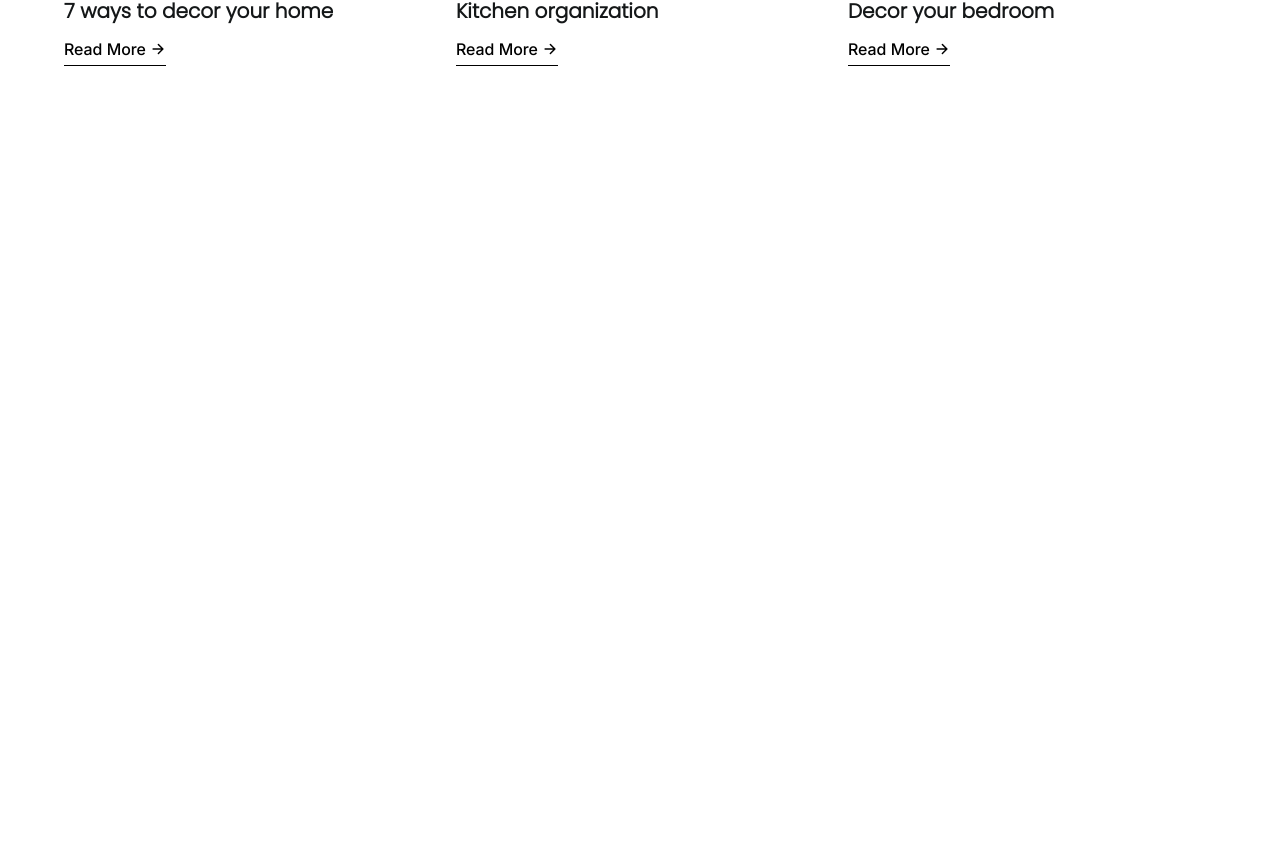
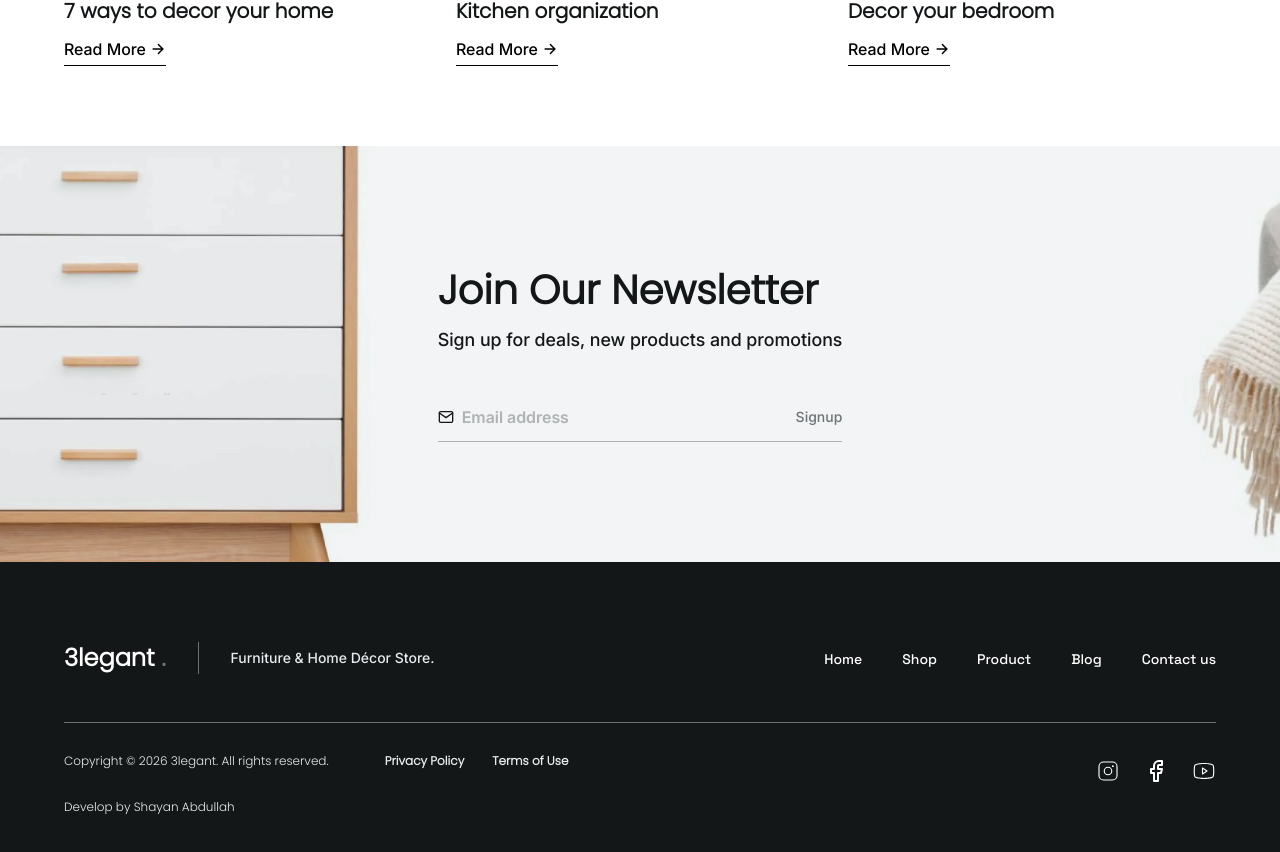
Before and after one commit to shayanabdullah/3legant.-shop, a React (Vite) app: page / in a window 1280 px wide. Shown: the part 3630-4482 px from the top of the page. Before the commit the page ends 3776 px from the top, so only its background shows below. Built offline with nearby package versions, Linux system fonts and the light colour scheme.

Commit message:
made newsletter and footer

```diff
--- /dev/null
+++ b/src/components/common/Footer.jsx
@@ -0,0 +1,134 @@
+import React from 'react'
+import Container from '../layouts/Container'
+import { motion } from 'motion/react';
+import { textVariant } from '../../utils/animations';
+import { NavLink } from 'react-router';
+import { PiInstagramLogoLight, PiYoutubeLogoLight } from 'react-icons/pi';
+import { LuFacebook } from 'react-icons/lu';
+
+const Footer = () => {
+  const footerlinks = [
+    { navlink: "Home", href: "/" },
+    { navlink: "Shop", href: "/shop" },
+    { navlink: "Product", href: "/product" },
+    { navlink: "Blog", href: "/blog" },
+    { navlink: "Contact us", href: "/contact" },
+  ];
+
+  return (
+    <footer className='py-12 md:pt-20 md:pb-8 bg-neutral-7 px-6 md:px-0'>
+      <Container>
+        <div className="main flex flex-col gap-y-12 justify-between">
+          <div className="grid grid-cols-1 md:grid-cols-2 justify-between">
+
+            <div className="flex flex-col md:flex-row gap-x-8 items-center">
+              <div className="logo pr-8 border-r border-neutral-4 h-fit w-fit">
+                <motion.h2
+                  variants={textVariant(0.1)}
+                  initial="hidden"
+                  whileInView="show"
+                  viewport={{ once: true }}
+                  className="font-poppins font-semibold text-2xl text-neutral-1"
+                >
+                  3legant <span className="text-neutral-4">.</span>
+                </motion.h2>
+              </div>
+              <motion.div
+                variants={textVariant(0.2)}
+                initial="hidden"
+                whileInView="show"
+                viewport={{ once: true }}
+              >
+                <p className='font-inter font-medium text-sm text-neutral-3'>Furniture & Home Décor Store.</p>
+              </motion.div>
+            </div>
+
+            {/* Footer links */}
+            <div className="flex flex-col md:flex-row items-center gap-x-10 justify-end">
+              {footerlinks.map((nav, index) => (
+                <motion.span
+                  key={index}
+                  variants={textVariant(0.2 + index * 0.1)}
+                  initial="hidden"
+                  whileInView="show"
+                  viewport={{ once: true }}
+                >
+                  <NavLink
+                    to={nav.href}
+                    className="font-space-grotesk font-medium text-sm text-neutral-1 hover:text-neutral-2! hover:underline transition-colors duration-200"
+                  >
+                    {nav.navlink}
+                  </NavLink>
+                </motion.span>
+              ))}
+            </div>
+
+          </div>
+
+          <div className="py-4 border-t-[0.5px] border-neutral-4">
+            <div className="size-full flex flex-col md:flex-row items-center justify-between">
+
+              <div className="flex items-center flex-col md:flex-row gap-x-7 gap-y-7">
+                <motion.p
+                  variants={textVariant(0.2)}
+                  initial="hidden"
+                  whileInView="show"
+                  viewport={{ once: true }}
+                  className='font-poppins font-medium text-xs text-neutral-3'
+                >
+                  Copyright © 2026 3legant. All rights reserved.
+                </motion.p>
+                <motion.p
+                  variants={textVariant(0.3)}
+                  initial="hidden"
+                  whileInView="show"
+                  viewport={{ once: true }}
+                  className='font-poppins font-bold text-xs text-neutral-3 ml-7'
+                >
+                  Privacy Policy
+                </motion.p>
+                <motion.p
+                  variants={textVariant(0.4)}
+                  initial="hidden"
+                  whileInView="show"
+                  viewport={{ once: true }}
+                  className='font-poppins font-bold text-xs text-neutral-3'
+                >
+                  Terms of Use
+                </motion.p>
+              </div>
+
+              <motion.div
+                variants={textVariant(0.5)}
+                initial="hidden"
+                whileInView="show"
+                viewport={{ once: true }}
+                className="flex items-center gap-x-6 text-neutral-1 text-2xl mt-5"
+              >
+                <PiInstagramLogoLight />
+                <a href="https://www.facebook.com/profile.php?id=61580061792886">
+                  <LuFacebook />
+                </a>
+                <PiYoutubeLogoLight />
+              </motion.div>
+
+            </div>
+
+            <motion.p
+              variants={textVariant(0.6)}
+              initial="hidden"
+              whileInView="show"
+              viewport={{ once: true }}
+              className='font-poppins font-medium text-xs text-neutral-3 mt-4'
+            >
+              Develop by Shayan Abdullah
+            </motion.p>
+          </div>
+
+        </div>
+      </Container>
+    </footer>
+  )
+}
+
+export default Footer
--- /dev/null
+++ b/src/components/common/NewsLetter.jsx
@@ -0,0 +1,65 @@
+import React from "react";
+import Container from "../layouts/Container";
+import { motion } from "motion/react";
+import { FiMail } from "react-icons/fi";
+import { fadeIn, textVariant } from "../../utils/animations";
+
+const NewsLetter = () => {
+  return (
+    <motion.section
+      variants={fadeIn("up", 0.1)}
+      initial="hidden"
+      whileInView={"show"}
+      viewport={{ once: true }}
+      className="news py-30 relative px-8 md:px-0"
+    >
+      <div className="overlay absolute top-0 inset-0 bg-neutral-5/50 z-10 lg:hidden backdrop-blur-[1px]"></div>
+      <Container>
+        <div className="relative z-20 lg:ml-35 xl:ml-0!">
+          <div className="size-full flex flex-col justify-center items-center">
+            <div className="">
+              <div className="header pb-10">
+                <motion.h2
+                  variants={textVariant(0.2)}
+                  initial="hidden"
+                  whileInView={"show"}
+                  className="font-poppins font-semibold text-3xl md:text-[40px] text-neutral-1 lg:text-neutral-7 pb-3"
+                >
+                  Join Our Newsletter
+                </motion.h2>
+                <motion.p
+                  variants={textVariant(0.3)}
+                  initial="hidden"
+                  whileInView={"show"}
+                  className="font-inter font-medium text-[18px] text-neutral-1 lg:text-neutral-7"
+                >
+                  Sign up for deals, new products and promotions
+                </motion.p>
+              </div>
+              <motion.div
+                variants={textVariant(0.4)}
+                initial="hidden"
+                whileInView={"show"}
+                className="input relative w-full z-30"
+              >
+                <input
+                  type="email"
+                  placeholder="Email address"
+                  className="py-3 outline-0 border-b border-neutral-1 lg:border-neutral-4/50 w-full font-inter font-semibold text-base text-neutral-1 lg:text-neutral-4 pl-6"
+                />
+                <i className="absolute top-1/2 left-0 -translate-y-1/2 text-neutral-1 lg:text-neutral-7">
+                  <FiMail />
+                </i>
+                <button className="font-inter font-medium text-sm cursor-pointer text-neutral-1 lg:text-neutral-4 absolute top-1/2 right-0 -translate-y-1/2 hover:underline transition-all duration-300">
+                  Signup
+                </button>
+              </motion.div>
+            </div>
+          </div>
+        </div>
+      </Container>
+    </motion.section>
+  );
+};
+
+export default NewsLetter;
--- a/src/components/home/Article.jsx
+++ b/src/components/home/Article.jsx
@@ -10,7 +10,7 @@ import Button from "../ui/Button";
 
 const Article = () => {
   return (
-    <section className="py-10 md:py-20">
+    <section className="py-10 md:py-20 px-8 md:px-0">
       <Container>
         <div className="header w-full flex justify-between items-center pb-10">
           <motion.h2
@@ -32,7 +32,7 @@ const Article = () => {
         {/* Blogs */}
         <div className="grid grid-cols-1 md:grid-cols-3 gap-x-6 gap-y-6">
           <motion.div
-            variants={fadeIn(0.1)}
+            variants={fadeIn('up', 0.1)}
             initial="hidden"
             whileInView={"show"}
             viewport={{ once: true }}
--- a/src/components/home/NewArrivals.jsx
+++ b/src/components/home/NewArrivals.jsx
@@ -47,7 +47,7 @@ const NewArrivals = () => {
               type: "progressbar",
             }}
           >
-            {products.map((product) => (
+            {products.map((product, index) => (
               <SwiperSlide key={product.id}>
                 <ProductCard
                   img={product.img}
@@ -58,6 +58,7 @@ const NewArrivals = () => {
                   previousPrice={product.oldPrice}
                   tagColor={product.tag.color}
                   price={product.price}
+                  delay={0.1 + index * 0.1}
                 />
               </SwiperSlide>
             ))}
--- a/src/components/layouts/MainLayouts.jsx
+++ b/src/components/layouts/MainLayouts.jsx
@@ -2,6 +2,8 @@ import React from "react";
 import { Outlet } from "react-router";
 import TopBar from "../common/TopBar";
 import Navber from "../common/Navber";
+import NewsLetter from "../common/NewsLetter";
+import Footer from "../common/Footer";
 
 const MainLayouts = () => {
   return (
@@ -9,6 +11,8 @@ const MainLayouts = () => {
       <TopBar />
       <Navber />
       <Outlet />
+      <NewsLetter/>
+      <Footer/>
     </>
   );
 };
--- a/src/index.css
+++ b/src/index.css
@@ -90,3 +90,26 @@ html {
   --font-inter: "Inter", sans-serif;
 
 }
+
+@media  (min-width: 1024px) {
+
+.news {
+  background: url(./assets/images/newsletter.webp);
+  background-size: cover;
+  background-position: start;
+  background-repeat: no-repeat;
+  width: 100%;
+  height: 100%;
+}
+}
+@media  (max-width: 1023px) {
+
+.news {
+  background: url(./assets/images/PromoBanner.webp);
+  background-size: cover;
+  background-position: start;
+  background-repeat: no-repeat;
+  width: 100%;
+  height: 100%;
+}
+}
--- a/src/pages/Home.jsx
+++ b/src/pages/Home.jsx
@@ -5,6 +5,7 @@ import NewArrivals from "../components/home/NewArrivals";
 import StoreFeatures from "../components/home/StoreFeatures";
 import PromoBanner from "../components/home/PromoBanner";
 import Article from "../components/home/Article";
+import NewsLetter from "../components/common/NewsLetter";
 
 
 const Home = () => {
@@ -16,6 +17,7 @@ const Home = () => {
       <StoreFeatures />
       <PromoBanner />
       <Article/>
+
     </>
   );
 };
```
Also changed, not shown: src/components/product/ProductCard.jsx (+4 -3 lines), src/assets/images/newsletter.webp (added).
